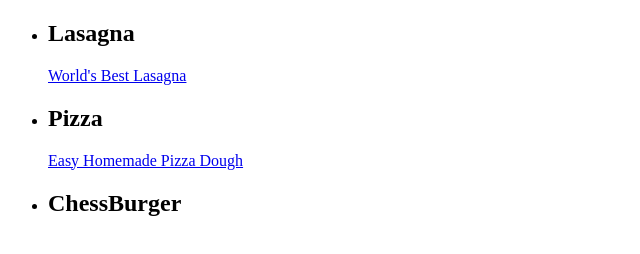
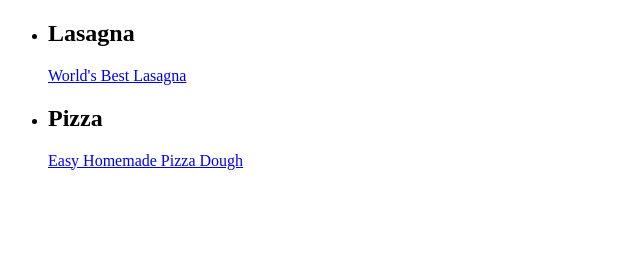
Before and after one commit to sebok504/odin-recipes, a plain HTML site: page index.html in a window 1280 px wide. Shown: the whole page, without its empty margins (0-640 px from the left). Drawn offline with Linux system fonts and the light colour scheme.

Commit message:
Finishing touches
I removed additional text.

```diff
--- a/index.html
+++ b/index.html
@@ -17,9 +17,6 @@
       <h2>Pizza</h2>
       <a href="recipes/pizza.html">Easy Homemade Pizza Dough</a>
     </li>
-    <li>
-      <h2>ChessBurger</h2>
-    </li>
   </ul>
 </body>
 </html>
```
